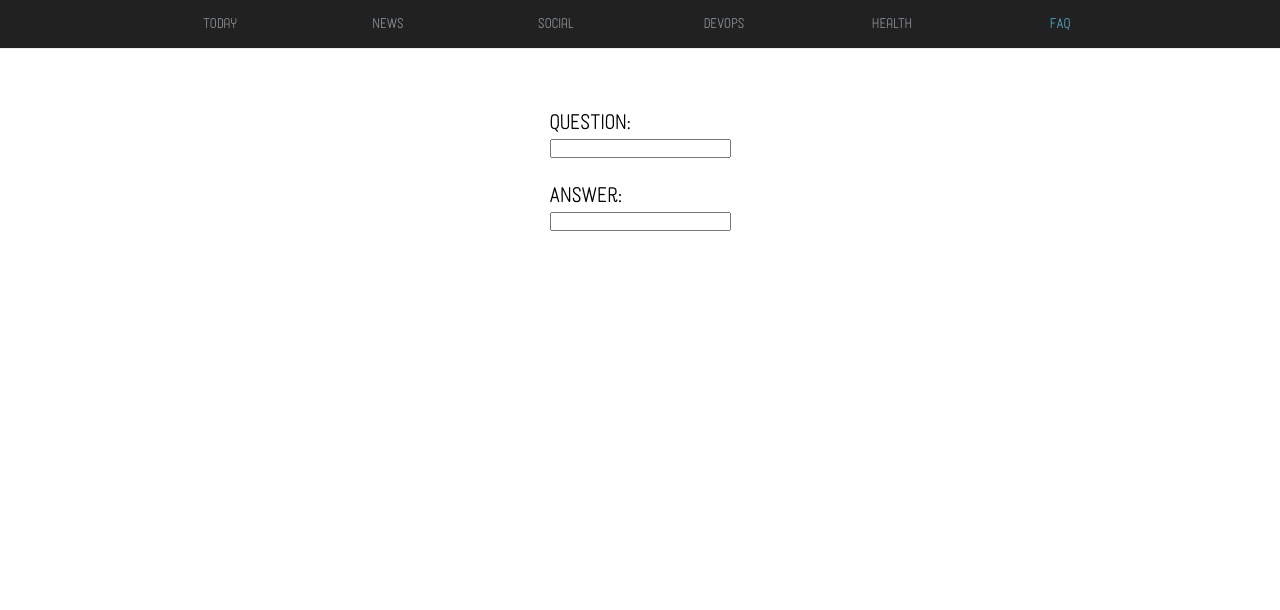
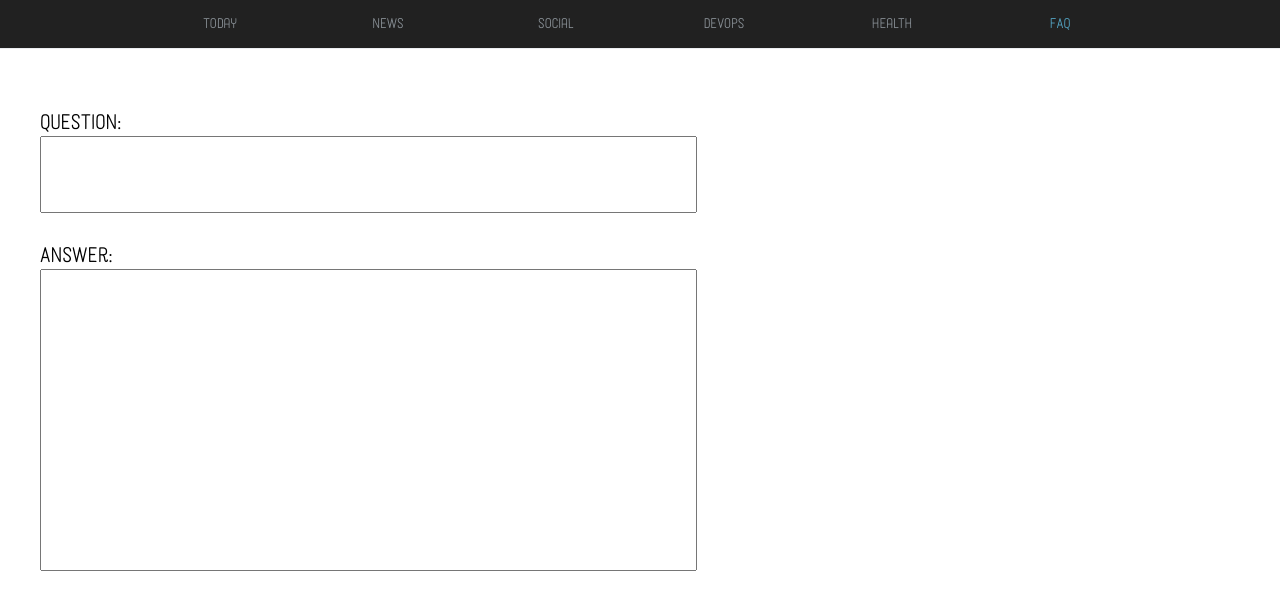
Before and after one commit to kevinmmarlow/kevinmarlow.me, a React (Create React App) app: page /faq in a window 1280 px wide. Shown: the top 610 px of the page. Built offline with nearby package versions, Linux system fonts and the light colour scheme.

Commit message:
Cleaner faq gen

```diff
--- a/src/pages/app/FAQ.js
+++ b/src/pages/app/FAQ.js
@@ -42,28 +42,93 @@ class FAQ extends React.Component {
     }
   }
 
+  renderCode2() {
+    if (this.state.question && this.state.answer) {
+      return (
+        <pre>{`
+            <!-- START OF TOGGLE -->
+            <div class="toggle">
+                <div class="toggle-title">
+                    <h3><i></i> <span class="title-name">${
+                      this.state.question
+                    }</span></h3>
+                </div>
+                    <div class="toggle-inner">
+                    <p>${this.state.answer}</p>
+                    </div>
+                </div>
+            </div>
+            <!-- END OF TOGGLE -->
+        `}</pre>
+      );
+    }
+  }
+
+  // handleAnswer(e) {
+  //   {
+  //     this.props.text.split('\n').map((item, key) => {
+  //       return (
+  //         <span key={key}>
+  //           {item}
+  //           <br />
+  //         </span>
+  //       );
+  //     });
+  //   }
+  // }
+
   render() {
     return (
-      <div style={{ padding: '40px' }}>
+      <div
+        style={{
+          padding: '40px',
+          display: 'flex',
+          flexDirection: 'row',
+          flexWrap: 'wrap',
+          width: '100%'
+        }}
+      >
+        <div
+          style={{
+            display: 'flex',
+            flexDirection: 'column',
+            flexBasis: '100%',
+            flex: 1
+          }}
+        >
           <form style={{ marginBottom: '40px' }}>
             <div className="field" style={{ marginTop: '20px' }}>
               <h2>Question:</h2>
-            <input
-              type="text"
+              <textarea
+                style={{ resize: 'none' }}
                 value={this.state.question}
+                cols={80}
+                rows={5}
                 onChange={e => this.setState({ question: e.target.value })}
               />
             </div>
             <div className="field" style={{ marginTop: '20px' }}>
               <h2>Answer:</h2>
-            <input
-              type="text"
+              <textarea
                 value={this.state.answer}
+                style={{ resize: 'none' }}
                 onChange={e => this.setState({ answer: e.target.value })}
+                cols={80}
+                rows={20}
               />
             </div>
           </form>
-        {this.renderCode()}
+        </div>
+        <div
+          style={{
+            display: 'flex',
+            flexDirection: 'column',
+            flexBasis: '100%',
+            flex: 1
+          }}
+        >
+          {this.renderCode2()}
+        </div>
       </div>
     );
   }
```
Lines whose indentation alone changed are shown as unchanged.
